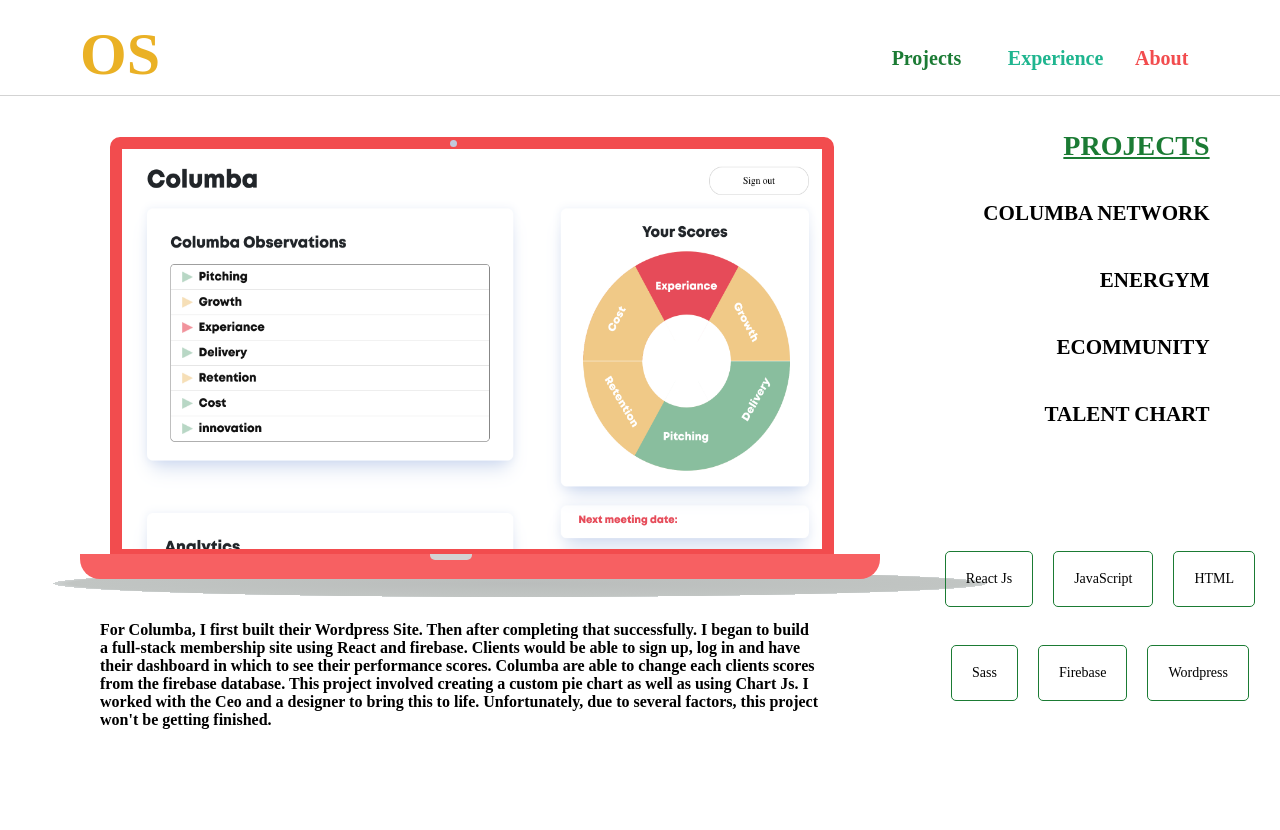
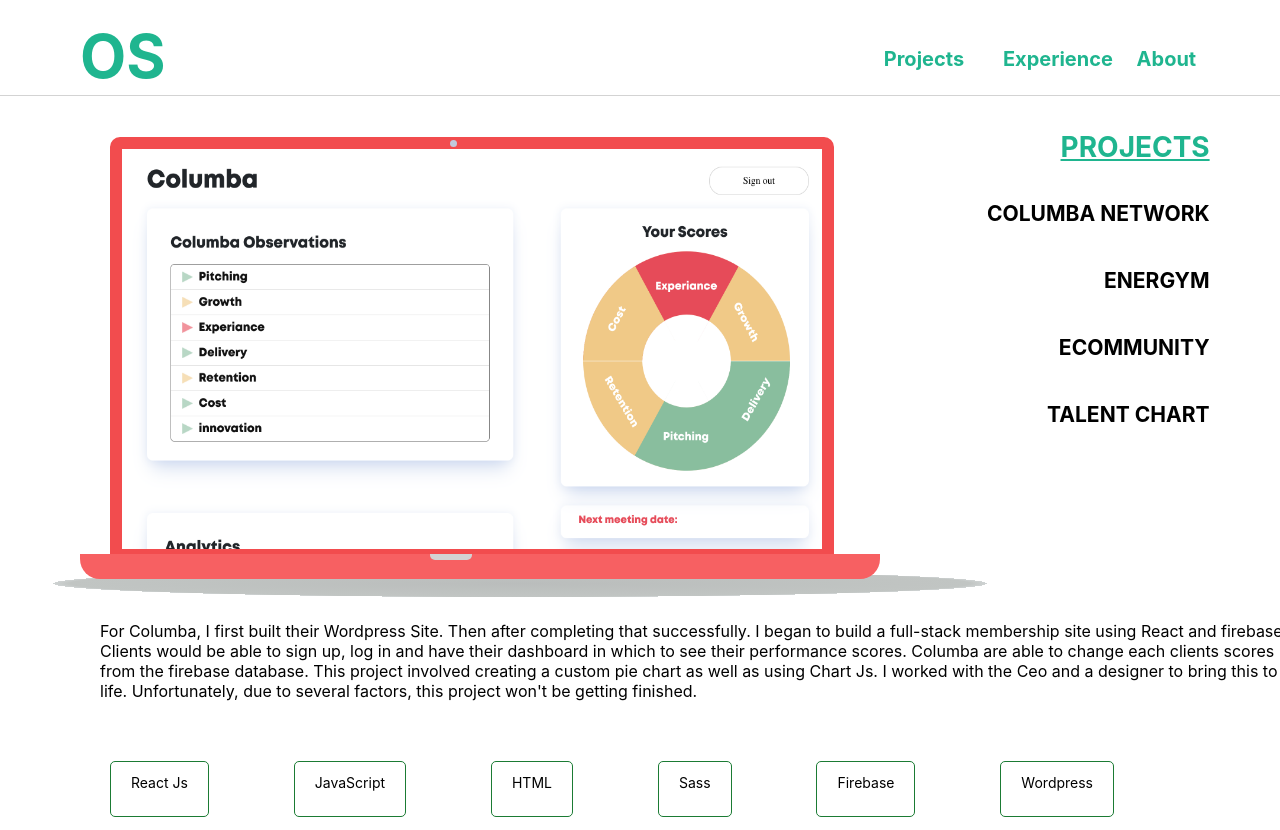
Before and after one commit to bromar2292/Portfolio, a React (Create React App) app: page /projects in a window 1280 px wide. Built offline with nearby package versions, Linux system fonts and the light colour scheme.

Commit message:
changed font and colors

```diff
--- a/package.json
+++ b/package.json
@@ -3,6 +3,8 @@
   "version": "0.1.0",
   "private": true,
   "dependencies": {
+    "eslint-plugin-flowtype": "^3.13.0",
+    "prop-types": "^15.7.2",
     "react": "^16.8.6",
     "react-animated-burgers": "^1.2.7",
     "react-dom": "^16.8.6",
--- a/src/component/Experience/index.js
+++ b/src/component/Experience/index.js
@@ -13,7 +13,7 @@ const Experience = () => (
           <h1 className="experience-experience"> Experience</h1>
           <div>
             <div className="work-container">
-              <h3 className="work">Current studying</h3>
+              <h3 className="work">Currently studying</h3>
               <h5 className="company">
                 TDD, Redux, <i className="date">Present</i>
               </h5>
--- a/src/component/Projects/index.js
+++ b/src/component/Projects/index.js
@@ -22,16 +22,16 @@ class Projects extends React.Component {
       Code: "",
       Demo: "",
       codeButton: false,
-      demoButton: true
+      demoButton: true,
     };
   }
   onEnter = (item, selection) => {
-    this.setState(prevState => ({
+    this.setState((prevState) => ({
       selection: item,
       label: selection.label,
       desciption: selection.desciption,
       Code: selection.code,
-      Demo: selection.demo
+      Demo: selection.demo,
     }));
   };
   codeButton = () => {
@@ -58,10 +58,10 @@ class Projects extends React.Component {
           "Sass",
           "Firebase",
 
-          "Wordpress"
+          "Wordpress",
         ],
         description:
-          "For Columba, I first built their Wordpress Site. Then after completing that successfully. I began to build a full-stack membership site using React and firebase. Clients would be able to sign up, log in and have their dashboard in which to see their performance scores. Columba are able to change each clients scores from the firebase database. This project involved creating a custom pie chart as well as using Chart Js. I worked with the Ceo and a designer to bring this to life. Unfortunately, due to several factors, this project won't be getting finished."
+          "For Columba, I first built their Wordpress Site. Then after completing that successfully. I began to build a full-stack membership site using React and firebase. Clients would be able to sign up, log in and have their dashboard in which to see their performance scores. Columba are able to change each clients scores from the firebase database. This project involved creating a custom pie chart as well as using Chart Js. I worked with the Ceo and a designer to bring this to life. Unfortunately, due to several factors, this project won't be getting finished.",
       },
       {
         label: "energym",
@@ -78,10 +78,10 @@ class Projects extends React.Component {
           "Dart",
           "Adobe XD",
           "Android Studio",
-          "Firebase"
+          "Firebase",
         ],
         description:
-          "Energym was an enjoyable, rewarding and fast-paced environment. I would build react applications using react, examples being different leaderboards for competitions and energy savings calculators. Then  I would be designing, planning and building the mobile app. While coordinating with another developer, we created the mobile app using Flutter/dart while using firebase as the back-end. My experience at Energym has made me confident in communicating and planning development sprints as well as working in mobile development. "
+          "Energym was an enjoyable, rewarding and fast-paced environment. I would build react applications using react, examples being different leaderboards for competitions and energy savings calculators. Then  I would be designing, planning and building the mobile app. While coordinating with another developer, we created the mobile app using Flutter/dart while using firebase as the back-end. My experience at Energym has made me confident in communicating and planning development sprints as well as working in mobile development. ",
       },
 
       {
@@ -92,7 +92,7 @@ class Projects extends React.Component {
         code: "https://github.com/bromar2292/final-project-server-eco-warriors",
         skills: ["React-Native", "JavaScript", "HTML", "CSS", "Firebase"],
         description:
-          "In the school of code, this was my final project. In the last 20 days as a team of 4, we built the Eccomunity app, with no experience with any of these technologies we built a working mobile app. This app guides you to eco-friendly businesses in your local area and gives you points for shopping at different locations, with live updates using a barcode system."
+          "In the school of code, this was my final project. In the last 20 days as a team of 4, we built the Eccomunity app, with no experience with any of these technologies we built a working mobile app. This app guides you to eco-friendly businesses in your local area and gives you points for shopping at different locations, with live updates using a barcode system.",
       },
 
       {
@@ -103,8 +103,8 @@ class Projects extends React.Component {
         code: "",
         skills: ["React", "JavaScript", "html", "CSS", "Node Js", "Express"],
         description:
-          "A huge problem in some big companies is managing talent, sometimes this is done on paper, so we created a grid system, which is password protected, that allows you to organise your employees talent, then save the grid to come back to at another time, we built this in react and used node js Mongo DB for the back end to store the information."
-      }
+          "A huge problem in some big companies is managing talent, sometimes this is done on paper, so we created a grid system, which is password protected, that allows you to organise your employees talent, then save the grid to come back to at another time, we built this in react and used node js Mongo DB for the back end to store the information.",
+      },
     ];
     return (
       <>
@@ -123,7 +123,7 @@ class Projects extends React.Component {
                 .filter((selection, index) => {
                   return this.state.selection === index;
                 })
-                .map(selection => (
+                .map((selection) => (
                   <img
                     className="laptop"
                     src={selection.src}
@@ -142,9 +142,9 @@ class Projects extends React.Component {
               .filter((selection, index) => {
                 return this.state.selection === index;
               })
-              .map(selection => (
+              .map((selection) => (
                 <div className="description-skills">
-                  <h6 className="description">{selection.description}</h6>
+                  <p className="description">{selection.description}</p>
                   <div className="mobile-skills">
                     {selection.skills.map((item, index) => (
                       <p className="skills-projects ">{item}</p>
--- a/src/component/app/App.css
+++ b/src/component/app/App.css
@@ -1,13 +1,17 @@
 /* .App {
   text-align: center;
 } */
+/* --ocean: #1fb58f;
+--sand: #eab125;
+--cocktail: #f24c4e; */
 
 :root {
   --ocean: #1fb58f;
-  --sand: #eab125;
-  --cocktail: #f24c4e;
-  --palm: #1b7b34;
+  --sand: #1fb58f;
+  --cocktail: #1fb58f;
+  --palm: #1fb58f;
 }
+
 /* --ocean: #1fb58f;
   ;
   --cocktail: #f24c4e;
--- a/src/index.css
+++ b/src/index.css
@@ -5,15 +5,6 @@
   --palm: #1b7b34;
 }
 
-@font-face {
-  font-family: 'mont';
-  src: local('mont'), ur('./font/Mont-Heavy.otf'), format('truetype');
-}
-
-@font-face {
-  font-family: 'mont-light';
-  src: local('mont-light'), ur('./font/Mont-Light.otf'), format('truetype');
-}
 
 body {
   margin: 0;
@@ -24,10 +15,10 @@ body {
   -webkit-font-smoothing: antialiased;
   -moz-osx-font-smoothing: grayscale;
   /* background-color: var(--blue); */
-  font-family: "mont";
+
 }
 
 code {
   font-family: source-code-pro, Menlo, Monaco, Consolas, "Courier New",
-    monospace, 'mont', 'mont-light', ;
+    monospace;
 }
--- a/src/index.js
+++ b/src/index.js
@@ -4,8 +4,6 @@ import "./index.css";
 import App from "../src/component/app/App";
 import * as serviceWorker from "./serviceWorker";
 import "./scss/_.scss";
-import "./fonts/Mont-Heavy.otf";
-import "./fonts/Mont-Light.otf";
 
 import { BrowserRouter as Router } from "react-router-dom";
 
--- a/src/scss/_Contact.scss
+++ b/src/scss/_Contact.scss
@@ -1,8 +1,8 @@
 @import "mixin";
 $ocean: #1fb58f;
-$sand: #eab125;
-$cocktail: #f24c4e;
-$palm: #1b7b34;
+$sand: #1fb58f;
+$cocktail: #1fb58f;
+$palm: #1fb58f;
 .contact-page {
   display: flex;
   flex-direction: column;
@@ -50,7 +50,7 @@ $palm: #1b7b34;
   padding: 25px 40px;
   margin: 15px 0px;
   text-align: center;
-  font-family: "mont";
+  font-weight: bold;
   z-index: 100;
   border: 1px solid black;
 
@@ -110,7 +110,7 @@ $palm: #1b7b34;
     display: flex;
     align-self: center;
     height: 206px;
-    border: 2px solid $sand;
+    border: 6px solid $sand;
     border-radius: 50%;
     margin-bottom: -40px;
     width: auto;
--- a/src/scss/_Experience.scss
+++ b/src/scss/_Experience.scss
@@ -1,8 +1,8 @@
 :root {
   --ocean: #1fb58f;
-  --sand: #eab125;
-  --cocktail: #f24c4e;
-  --palm: #1b7b34;
+  --sand: #1fb58f;
+  --cocktail: #1fb58f;
+  --palm: #1fb58f;
 }
 
 .experience-experience {
@@ -99,7 +99,7 @@
     width: 100%;
   }
   @include responsive($breakpoint: "lg") {
-    margin-top: 550px;
+    margin-top: 450px;
     display: flex;
     height: 100vh;
     flex-direction: column;
--- a/src/scss/_mainmenu.scss
+++ b/src/scss/_mainmenu.scss
@@ -18,7 +18,6 @@ $yellow: #eab126;
   }
 }
 .job-title {
-  color: var(--ocean);
   font-weight: 400;
   font-size: 20px;
   @include responsive($breakpoint: "md") {
--- a/src/scss/_projects.scss
+++ b/src/scss/_projects.scss
@@ -1,8 +1,8 @@
 :root {
   $ocean: #1fb58f;
-  $sand: #eab125;
+  $sand: #1fb58f;
   --cocktail: #f24c4e;
-  --palm: #1b7b34;
+  --palm: #1fb58f;
 }
 .body-projects {
   display: none;
@@ -93,7 +93,7 @@
     width: 700px;
     height: 400px;
     background: #fc9252;
-    border: 12px solid var(--cocktail);
+    border: 12px solid #f24c4e;
     border-radius: 10px 10px 0 0;
     left: 50px;
     position: relative;
@@ -196,13 +196,13 @@
 .description {
   position: relative;
   left: 100px;
-  max-width: 1000px;
+  max-width: 1600px;
   margin: 0;
   font-size: 100%;
   @include responsive($breakpoint: "lg") {
-    width: 800px;
+    width: 1200px;
     left: 0;
-    margin: 0 100px 0 100px;
+    margin: 0 10px 0 100px;
   }
   @include responsive($breakpoint: "llg") {
     width: 1400px;
@@ -309,16 +309,20 @@
     width: 80%;
   }
   @include responsive($breakpoint: "lg") {
-    width: 400px;
-    margin-top: -80px;
+    justify-content: space-between;
+    flex-wrap: none;
+    margin: 50px 0 0 100px;
   }
   @include responsive($breakpoint: "llg") {
-    width: 600px;
+    justify-content: space-evenly;
+    flex-wrap: none;
+    margin: 50px 0 0 100px;
   }
 }
 .description-skills {
   @include responsive($breakpoint: "lg") {
     display: flex;
+    flex-direction: column;
   }
 }
 .skills-projects {
@@ -331,6 +335,7 @@
   border-radius: 5px;
   @include responsive($breakpoint: "lg") {
     display: flex;
+    flex-direction: column;
     align-items: center;
     height: 30px;
     padding: 12px 20px;
```
Also changed, not shown: src/component/Contact/index.js (+10 -4 lines), 1 other file (tests, documents, lock files or other folders).
